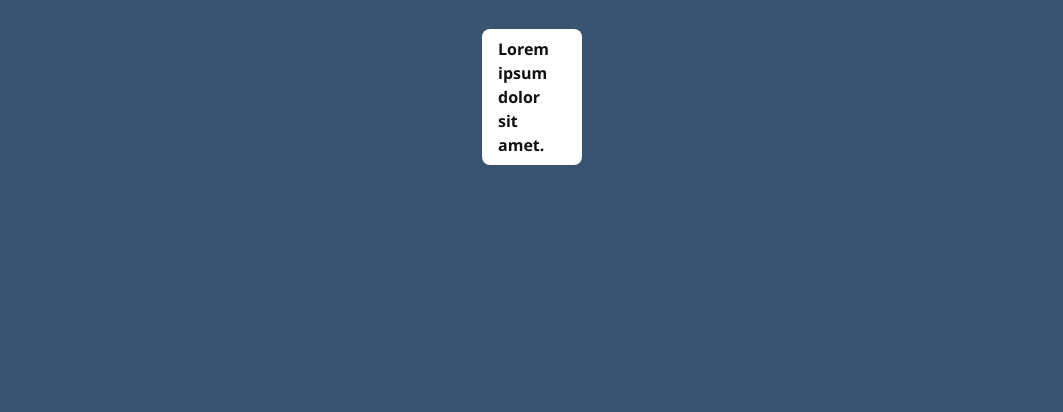
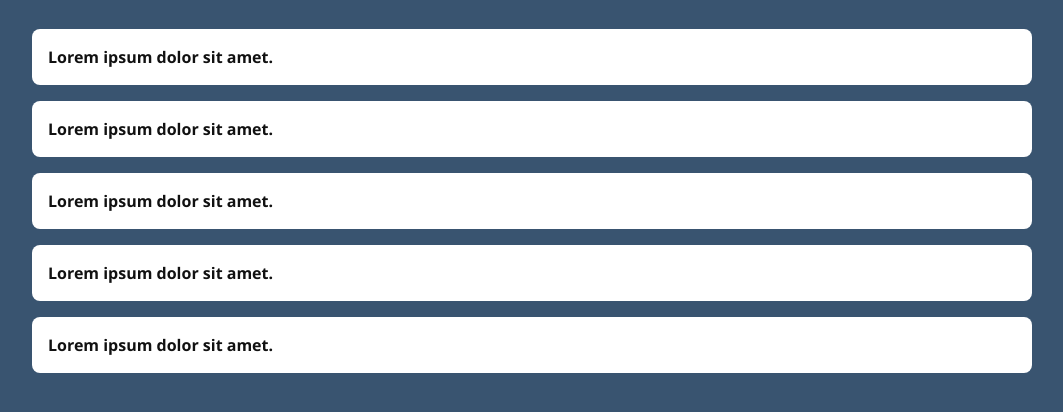
Before and after one commit to devmusyoki/Javascript-short-projects, a plain HTML site: page Accordion Tabs/index.html in a window 1280 px wide. Shown: the part 90-502 px from the top of the page, without its empty margins (108-1171 px from the left). Drawn offline with Linux system fonts and the light colour scheme.

Commit message:
finished

```diff
--- a/Accordion Tabs/index.html
+++ b/Accordion Tabs/index.html
@@ -10,13 +10,60 @@
 <body>
 <h1>Collapsible Tabs</h1>
 <main class="container">
+
     <div class="accordion-item">
         <div class="accordion-item-header">
             Lorem ipsum dolor sit amet.
         </div>
         <div class="accordion-item-body">
-            <div class="accordion-time-body-content">
+            <div class="accordion-item-body-content">
                 Lorem ipsum dolor sit amet consectetur adipisicing elit. Repellat porro culpa delectus consectetur ipsa dolorem facere vitae corrupti, tenetur facilis asperiores qui maiores pariatur quisquam!
+            </div>
+        </div>
+    </div>
+
+    <div class="accordion-item">
+        <div class="accordion-item-header">
+            Lorem ipsum dolor sit amet.
+        </div>
+        <div class="accordion-item-body">
+            <div class="accordion-item-body-content">
+                Lorem ipsum dolor sit amet consectetur adipisicing elit. Repellat porro culpa delectus consectetur ipsa
+                dolorem facere vitae corrupti, tenetur facilis asperiores qui maiores pariatur quisquam!
+            </div>
+        </div>
+    </div>
+
+    <div class="accordion-item">
+        <div class="accordion-item-header">
+            Lorem ipsum dolor sit amet.
+        </div>
+        <div class="accordion-item-body">
+            <div class="accordion-item-body-content">
+                Lorem ipsum, dolor sit amet consectetur adipisicing elit. Officiis explicabo laboriosam ea quas rerum. Eum doloremque suscipit ullam quaerat amet totam voluptate dolorum! Mollitia, vero consequuntur nulla, accusantium obcaecati omnis totam voluptatibus similique at aliquam aperiam beatae impedit officiis nobis vitae illo quis, autem dolorem atque ab quia exercitationem molestias.
+            </div>
+        </div>
+    </div>
+
+    <div class="accordion-item">
+        <div class="accordion-item-header">
+            Lorem ipsum dolor sit amet.
+        </div>
+        <div class="accordion-item-body">
+            <div class="accordion-item-body-content">
+                Lorem ipsum dolor sit amet consectetur adipisicing elit. Repellat porro culpa delectus consectetur ipsa
+                dolorem facere vitae corrupti, tenetur facilis asperiores qui maiores pariatur quisquam!
+            </div>
+        </div>
+    </div>
+    <div class="accordion-item">
+        <div class="accordion-item-header">
+            Lorem ipsum dolor sit amet.
+        </div>
+        <div class="accordion-item-body">
+            <div class="accordion-item-body-content">
+                Lorem ipsum dolor sit amet consectetur adipisicing elit. Repellat porro culpa delectus consectetur ipsa
+                dolorem facere vitae corrupti, tenetur facilis asperiores qui maiores pariatur quisquam!
             </div>
         </div>
     </div>
--- a/Accordion Tabs/main.js
+++ b/Accordion Tabs/main.js
@@ -0,0 +1,33 @@
+// const accordionItemHeaders = document.querySelectorAll(".accordion-item-header");
+
+// console.log(accordionItemHeaders)
+
+// accordionItemHeaders.forEach(function
+//     (accordionItemHeader) {
+//         accordionItemHeader.addEventListener("click",
+//         function(){
+//             accordionItemHeader.classList.toggle("active")
+
+//         const accordionItemBody=accordionItemHeader.nextElementSibling;
+
+//         if(accordionItemHeader.classList.contains('active')){
+//             accordionItemBody.style.maxHeight=accordionItemBody.scrollHeight + "px";
+//         }else{
+//             accordionItemBody.style.maxHeight= 0;
+//         }
+//         })
+// });
+
+
+// Refactored
+
+document.querySelectorAll(".accordion-item-header").forEach((accordionItemHeader)=>accordionItemHeader.onclick=()=>{
+    accordionItemHeader.classList.toggle("active");
+    const accordionItemBody = accordionItemHeader.
+    nextElementSibling;
+
+    accordionItemHeader.classList.contains("active")?
+    accordionItemBody.style.maxHeight = accordionItemBody.scrollHeight + "px":
+    accordionItemBody.style.maxHeight= 0;
+
+});
--- a/Accordion Tabs/style.css
+++ b/Accordion Tabs/style.css
@@ -9,6 +9,7 @@ body {
   background-color: #395470;
   color: #fff;
 }
+
 h1 {
   text-align: center;
   margin: 2rem 0;
@@ -17,7 +18,7 @@ h1 {
 
 .container {
   width: 90%;
-  max-width: 100px;
+  max-width: 1000px;
   margin: 2rem auto;
 }
 
```
Also changed, not shown: Task list with Animations/index.html (+1 -1 lines).
